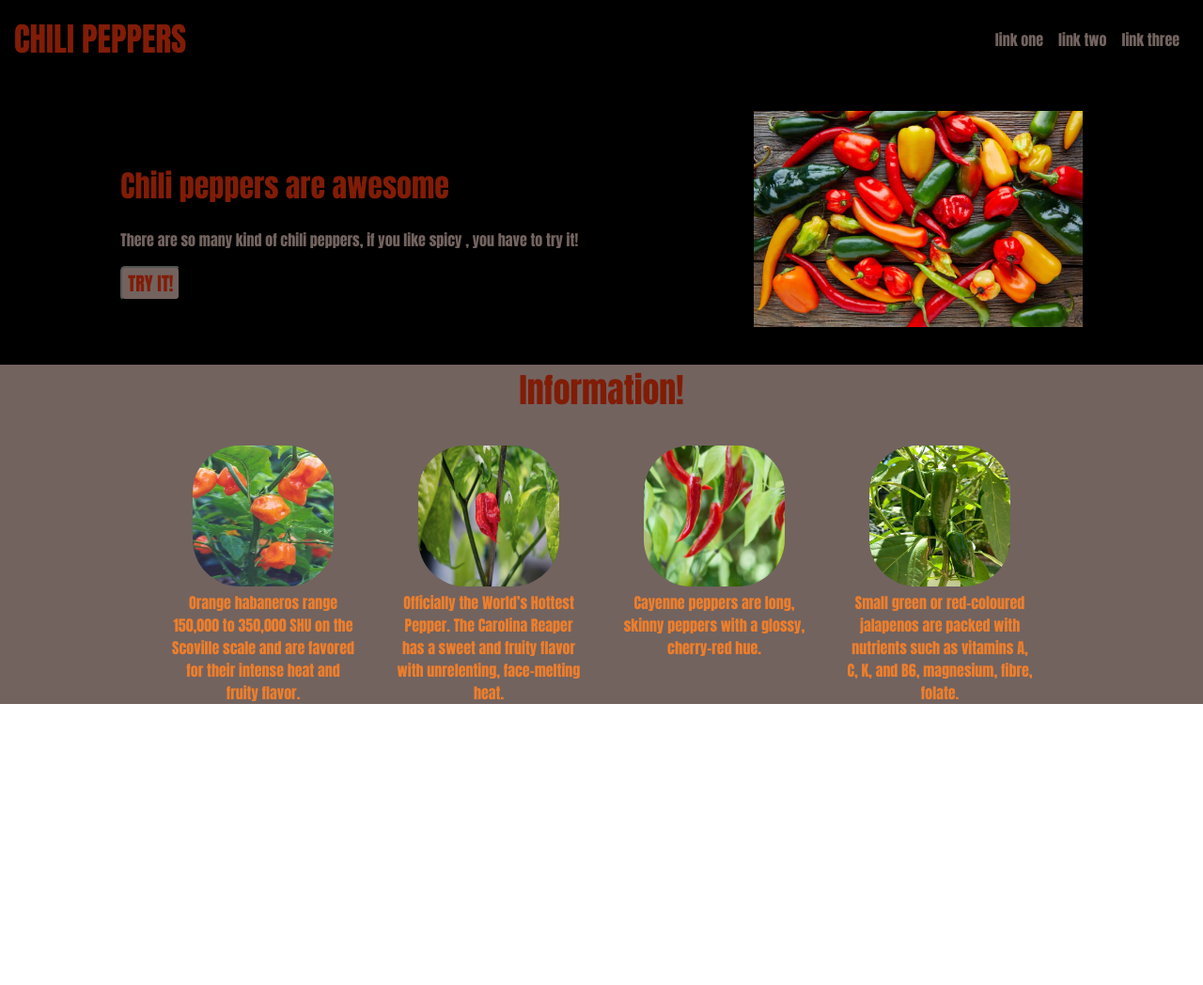
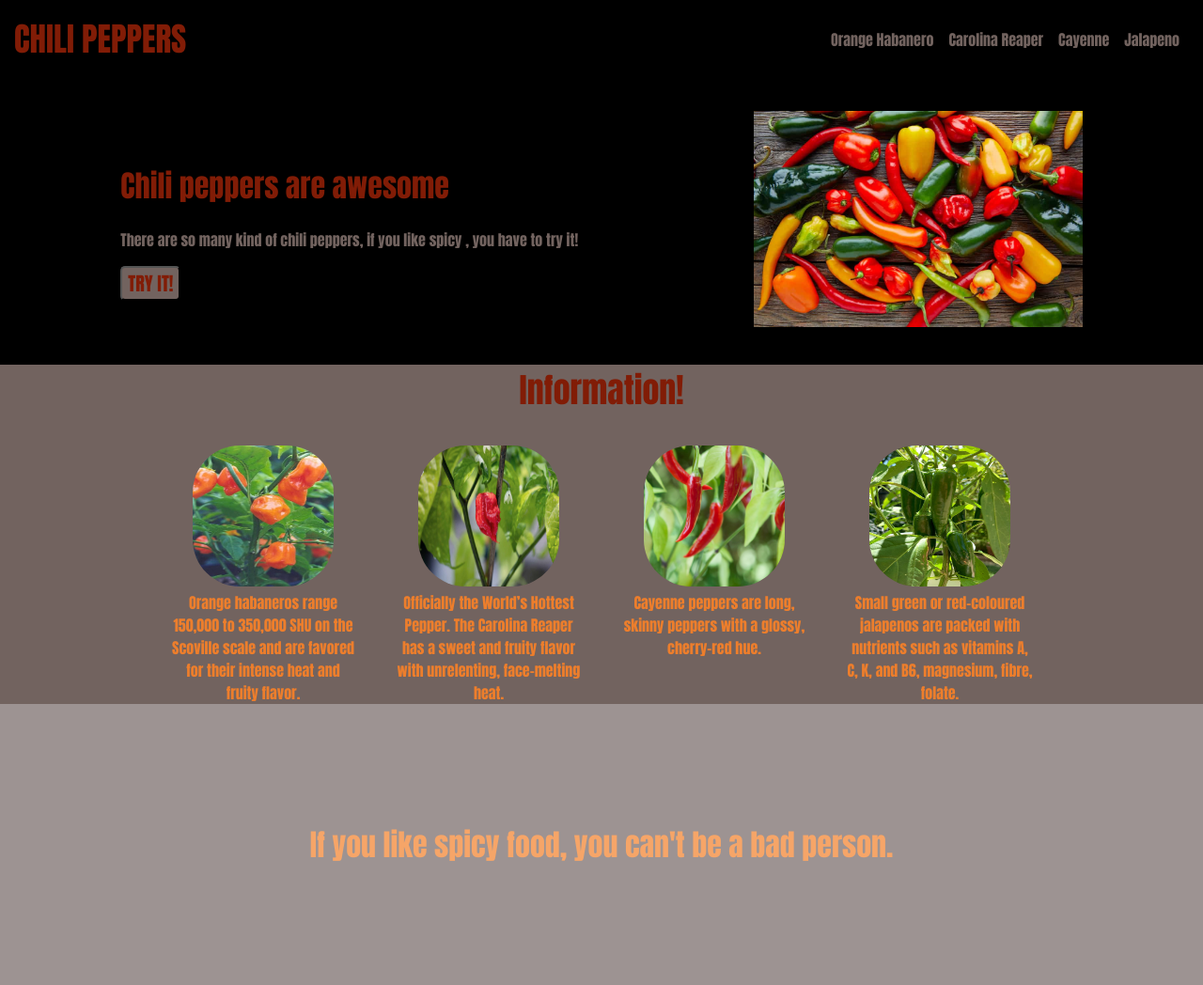
Before and after one commit to LittleDevil013/chili-landing-page, a plain HTML site: page index.html in a window 1280 px wide. Shown: the whole page at 94% size. Before the commit the page ends 800 px from the top, so only its background shows below. Drawn offline with Linux system fonts and the light colour scheme.

Commit message:
add container-three

```diff
--- a/index.html
+++ b/index.html
@@ -12,12 +12,13 @@
                 CHILI PEPPERS
             </div>
             <ul class="links">
-                <li><a href="#">link one</a></li>
-                <li><a href="#">link two</a></li>
-                <li><a href="#">link three</a></li>
+                <li><a href="https://en.wikipedia.org/wiki/Habanero">Orange Habanero</a></li>
+                <li><a href="https://en.wikipedia.org/wiki/Carolina_Reaper">Carolina Reaper</a></li>
+                <li><a href="https://en.wikipedia.org/wiki/Cayenne_pepper">Cayenne</a></li>
+                <li><a href="https://en.wikipedia.org/wiki/Jalape%C3%B1o">Jalapeno</a></li>
             </ul>
         </div>
-
+        <div class="containers">
         <div class="container-one">
             <div class="one-left-side">
                 <h1>Chili peppers are awesome</h1>
@@ -58,11 +59,13 @@
                         such as vitamins A, C, K, and B6, magnesium, fibre, folate. </div>
                 </div>
             </div>
-
-
+        </div>
+        <div class="container-three">
+            <div class="smarttext">If you like spicy food, you can't be a bad person.</div>
         </div>
 
         </div>
+    </div>
     </body>
 
 </html>
--- a/style.css
+++ b/style.css
@@ -1,6 +1,13 @@
 body{
     margin: 0;
     font-family: Impact, Haettenschweiler, 'Arial Narrow Bold', sans-serif;
+}
+
+.containers{
+    display: flex;
+    flex-direction: column;
+
+
 }
 
 .header{
@@ -97,3 +104,16 @@ p {
     max-width: 200px;
     color: #ED7E2C;
 }
+
+.container-three {
+    display: flex;
+    align-items: center;
+    justify-content: center;
+    font-size: 32px;
+    color: #F6A568 ;
+    background-color: #9D9392;
+
+}
+.smarttext {
+    margin: 125px 125px;
+}
```
